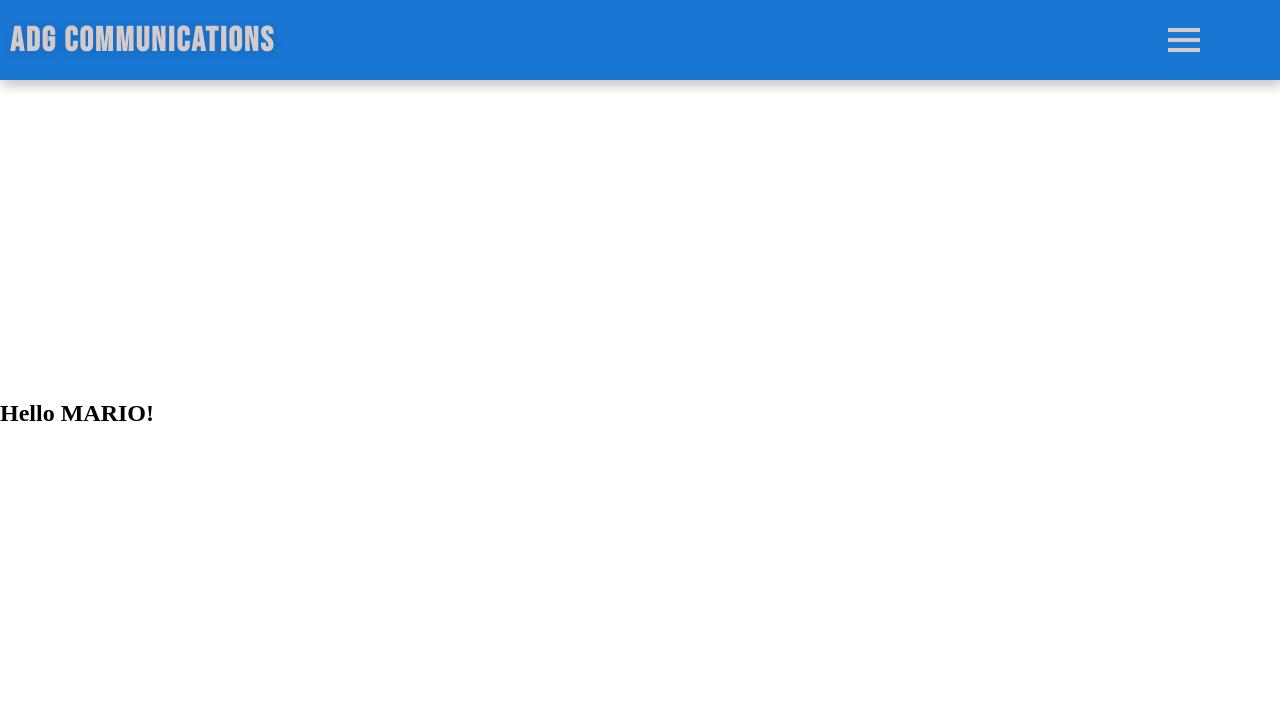
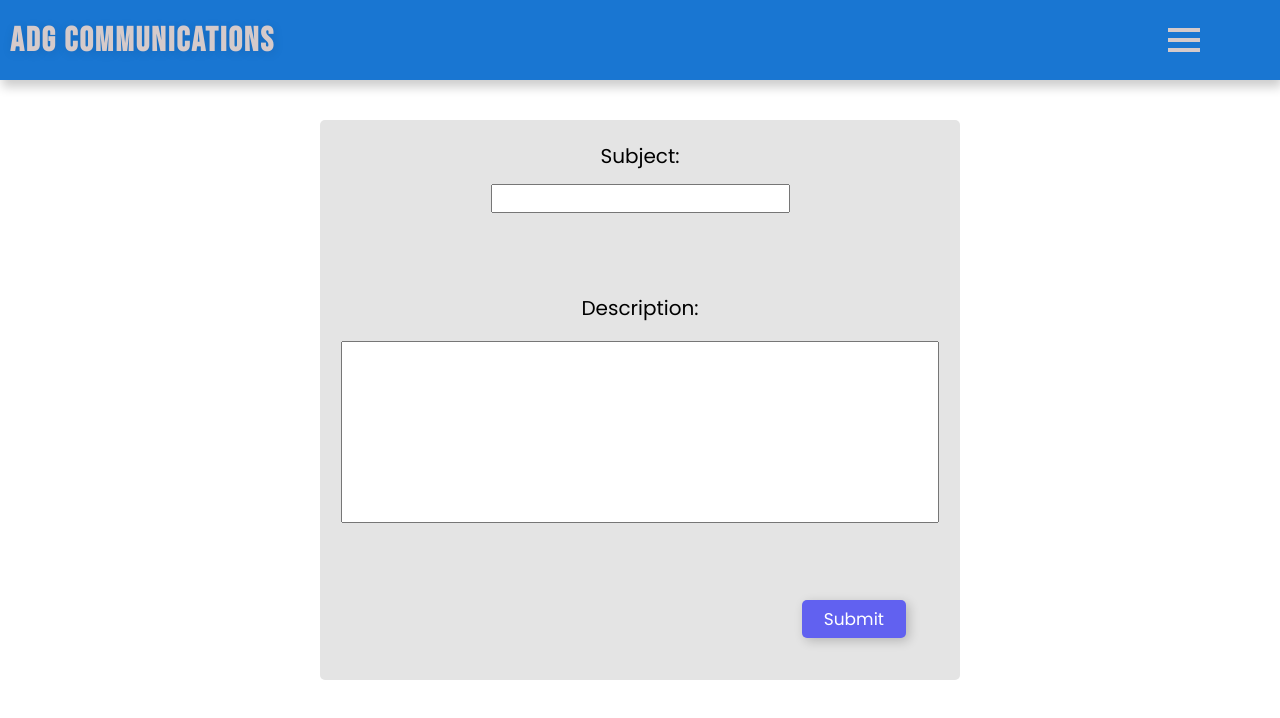
Before and after one commit to Anthony-G89/ADG_Communications, a React (Create React App) app in the folder client/: page /contact in a window 1280 px wide. Shown: the top 718 px of the page. Built offline with nearby package versions, Linux system fonts and the light colour scheme.

Commit message:
added a contact form with labels that read Subject & Deccription and textarea. Still working on component

```diff
--- a/client/src/components/Contact/index.js
+++ b/client/src/components/Contact/index.js
@@ -6,7 +6,16 @@ import "./style.css";
 const Contact = () => {
     return (
         <section>
-            <h1 className="contactTitle">Hello MARIO!</h1>
+            <div className="formWrapper">
+                <form className="formContainer">
+                    <label className="subjectLabel" htmlFor="subject">Subject:</label><br />
+                    <input className="subjectInput" type="text" />
+
+                    <label className="DescriptionLabel" htmlFor="text">Description:</label><br />
+                    <textarea style={{ resize: "none" }} rows="12" name="userDescription" ></textarea>
+                </form>
+                <button className="submitBtn">Submit</button>
+            </div>
         </section>
     )
 };
--- a/client/src/components/Contact/style.css
+++ b/client/src/components/Contact/style.css
@@ -1,3 +1,5 @@
+@import url('https://fonts.googleapis.com/css2?family=Poppins&display=swap');
+
 section {
     position: fixed;
     width: 100%;
@@ -5,7 +7,63 @@ section {
     /* background-color: aqua; */
 }
 
-.contactTitle {
+.formWrapper {
     position: absolute;
     top: 50%;
+    left: 50%;
+    transform: translate(-50% , -50%);
+    background-color: #e4e4e4;
+    width: 50%;
+    padding: 21px;
+    height: 560px;
+    border-radius: 5px;
 }
+
+.formContainer {
+    display: flex;
+    justify-content: center;
+    flex-direction: column;
+}
+
+.subjectLabel {
+    font-family: 'Poppins', sans-serif;
+    text-align: center;
+    font-size: 20px;
+}
+
+.subjectInput {
+    width: 50%;
+    margin: -5px auto;
+    padding: 5px 0px;
+}
+
+/* input[type="text"] {
+    border: 2px solid purple;
+} */
+
+.DescriptionLabel {
+    font-family: 'Poppins', sans-serif;
+    text-align: center;
+    margin-top: 85px;
+    font-size: 20px;
+}
+
+.submitBtn {
+    font-family: 'Poppins', sans-serif;
+    position: absolute;
+    right: 54px;
+    padding: 6px 22px;
+    font-size: 17px;
+    bottom: 42px;
+    border: none;
+    border-radius: 5px;
+
+    background-color: rgb(97, 97, 240);
+    color: white;
+    box-shadow: 3px 3px 11px rgba(0, 0, 0, 0.2);
+    cursor: pointer;
+}
+
+.submitBtn:hover {
+    background-color: rgb(73, 73, 233);
+}
--- a/client/src/components/HomePage/index.js
+++ b/client/src/components/HomePage/index.js
@@ -10,7 +10,7 @@ const HomePage = () => {
         <>
             <div className="homepageContainer">
                 <h1 data-aos="fade-up-right" className="companyQuote">Connecting your business to the world</h1>
-                <img data-aos="fade-left" className="homepageImg" src={process.env.PUBLIC_URL + "./assets/Background-homepage-img.jpg"} />
+                <img data-aos="fade-left" className="homepageImg" alt="Images of buildings and the sky" src={process.env.PUBLIC_URL + "./assets/Background-homepage-img.jpg"} />
             </div>
 
 
```
